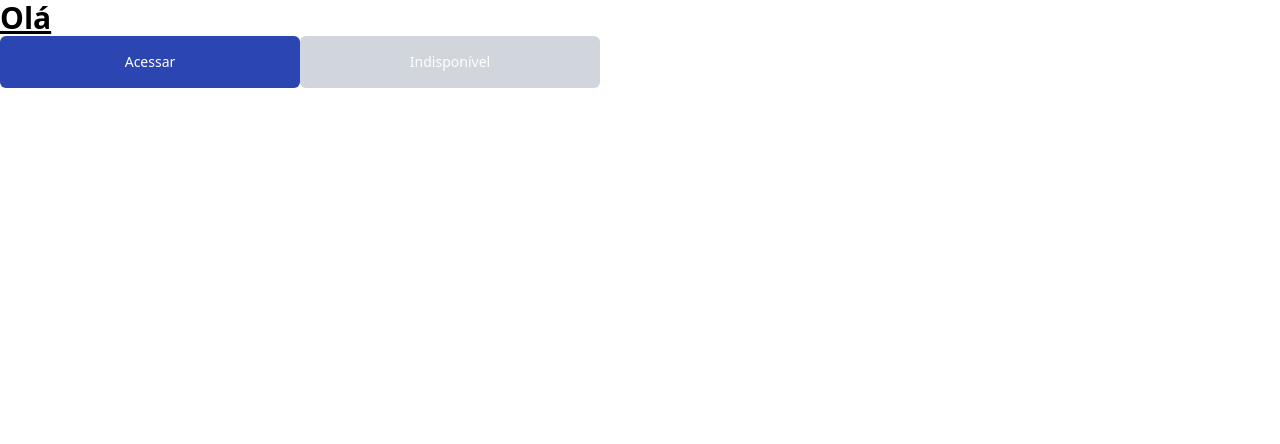
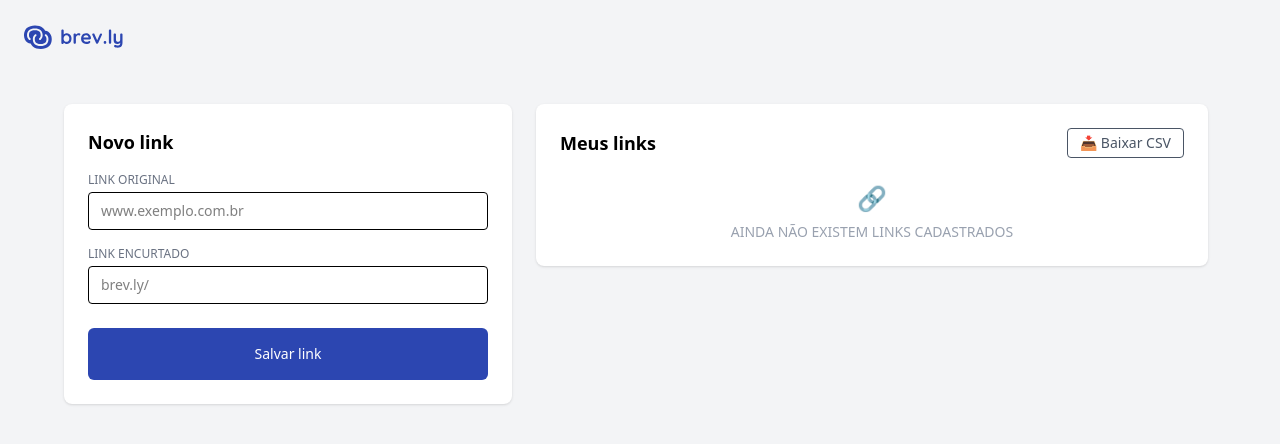
Before and after one commit to combizera/ftr-encurtador-front, a React (Vite) app: page / in a window 1280 px wide. Shown: the top 444 px of the page. Built offline with nearby package versions, Linux system fonts and the light colour scheme.

Commit message:
feat: create NewLinkForm/LinksLinks components

```diff
--- a/src/App.tsx
+++ b/src/App.tsx
@@ -1,19 +1,18 @@
-import { ButtonPrimary } from "./components/ButtonPrimary";
+import { Logo } from './components/Logo';
+import { NewLinkForm } from './components/NewLinkForm';
+import { LinksList } from './components/LinksList';
 
 export function App() {
+  return (
+    <div className="min-h-screen bg-gray-100 p-6 flex flex-col md:flex-row items-start gap-6 justify-center">
+      <header className="absolute top-6 left-6">
+        <Logo />
+      </header>
 
-  return (
-    <>
-      <h1 className="text-3xl font-bold underline">
-        Olá
-      </h1>
-      <ButtonPrimary href="/alguma-rota">
-        Acessar
-      </ButtonPrimary>
-      <ButtonPrimary href="#" disabled>
-        Indisponível
-      </ButtonPrimary>
-
-    </>
-  )
+      <main className="mt-20 w-full flex flex-col md:flex-row items-start gap-6 max-w-6xl mx-auto">
+        <NewLinkForm />
+        <LinksList />
+      </main>
+    </div>
+  );
 }
--- a/src/components/ButtonPrimary.tsx
+++ b/src/components/ButtonPrimary.tsx
@@ -14,6 +14,7 @@ export function ButtonPrimary({ disabled = false, children = "Label", ...props }
         text-white text-sm font-medium text-center
         rounded-md
         transition-colors duration-300
+        w-full
         ${disabled
           ? "bg-gray-300 cursor-not-allowed pointer-events-none"
           : "bg-[#2C46B1] hover:bg-[#2C4091]"}
--- /dev/null
+++ b/src/components/LinksList.tsx
@@ -0,0 +1,17 @@
+export function LinksList() {
+  return (
+    <div className="bg-white rounded-lg shadow p-6 w-full max-w-2xl">
+      <div className="flex items-center justify-between mb-4">
+        <h2 className="text-lg font-semibold">Meus links</h2>
+        <button className="text-sm text-gray-600 border px-3 py-1 rounded hover:bg-gray-100">
+          📥 Baixar CSV
+        </button>
+      </div>
+
+      <div className="flex flex-col items-center justify-center text-gray-400 text-sm mt-6">
+        <span className="text-2xl">🔗</span>
+        <p className="mt-2">AINDA NÃO EXISTEM LINKS CADASTRADOS</p>
+      </div>
+    </div>
+  );
+}
--- /dev/null
+++ b/src/components/Logo.tsx
@@ -0,0 +1,7 @@
+import LogoImage from '../assets/brev-ly.svg';
+
+export function Logo() {
+  return (
+    <img src={LogoImage} alt="Logo Brev.ly" className="h-[25px] w-full" />
+  );
+}
--- /dev/null
+++ b/src/components/NewLinkForm.tsx
@@ -0,0 +1,37 @@
+import { ButtonPrimary } from './ButtonPrimary';
+
+export function NewLinkForm() {
+  return (
+    <div className="bg-white rounded-lg shadow p-6 w-full max-w-md">
+      <h2 className="text-lg font-semibold mb-4">
+        Novo link
+      </h2>
+
+      <div className="mb-4">
+        <label className="block text-xs font-medium text-gray-500 mb-1 uppercase">
+          Link Original
+        </label>
+        <input
+          type="text"
+          placeholder="www.exemplo.com.br"
+          className="w-full border rounded px-3 py-2 text-sm"
+        />
+      </div>
+
+      <div className="mb-6">
+        <label className="block text-xs font-medium text-gray-500 mb-1 uppercase">
+          Link Encurtado
+        </label>
+        <input
+          type="text"
+          placeholder="brev.ly/"
+          className="w-full border rounded px-3 py-2 text-sm"
+        />
+      </div>
+
+      <ButtonPrimary href="#">
+        Salvar link
+      </ButtonPrimary>
+    </div>
+  );
+}
```
Also changed, not shown: src/assets/brev-ly.svg (added).
